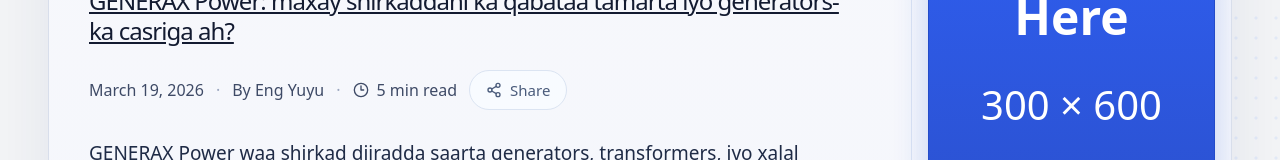
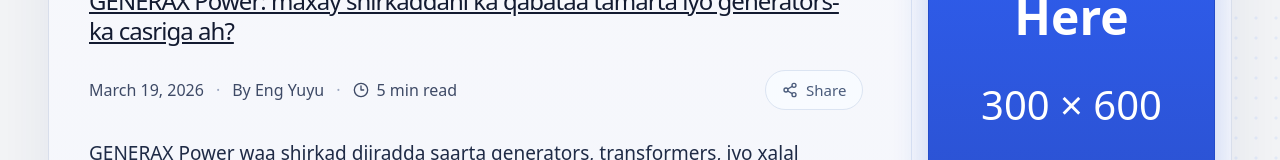
Before and after one commit to IshakAbdiazizHussen/Eng.yusuf-vision, a Next.js app: page /tech-blog/generax-power-warbixin in a window 1280 px wide. Shown: the part 252-412 px from the top of the page. Built offline with nearby package versions, Linux system fonts and the light colour scheme; no server answers.

Commit message:
putting the share button left side of the button'

```diff
--- a/src/app/tech-blog/[slug]/page.tsx
+++ b/src/app/tech-blog/[slug]/page.tsx
@@ -69,7 +69,7 @@ export default async function ArticlePage({ params }: ArticlePageProps) {
                 {article.title}
               </h1>
 
-              <div className="mt-6 flex flex-wrap items-center gap-x-3 gap-y-4 text-[16px] text-[#3e4a66] dark:text-[#c7d5f3]">
+              <div className="mt-6  flex flex-wrap items-center gap-x-3 gap-y-4 text-[16px] text-[#3e4a66] dark:text-[#c7d5f3]">
                 <span>{article.date}</span>
                 <span className="text-[#9aa6bf] dark:text-[#6f83ac]">·</span>
                 <span>By Eng Yuyu</span>
@@ -81,7 +81,7 @@ export default async function ArticlePage({ params }: ArticlePageProps) {
                 <ArticleShareButton
                   title={article.title}
                   label="Share"
-                  className="ml-auto inline-flex items-center gap-2 rounded-full border border-[#dbe4f2] bg-[#f8fbff] px-4 py-2 text-[15px] font-medium text-[#4a5b7b] transition-colors hover:bg-[#edf3ff] dark:border-[#354661] dark:bg-[#243049] dark:text-[#dce7ff] dark:hover:bg-[#2d3a56]"
+                  className="inline-flex ml-74 items-center gap-2 rounded-full border border-[#dbe4f2] bg-[#f8fbff] px-4 py-2 text-[15px] font-medium text-[#4a5b7b] transition-colors hover:bg-[#edf3ff] dark:border-[#354661] dark:bg-[#243049] dark:text-[#dce7ff] dark:hover:bg-[#2d3a56]"
                   messageAlignClassName="items-start"
                 />
               </div>
```
